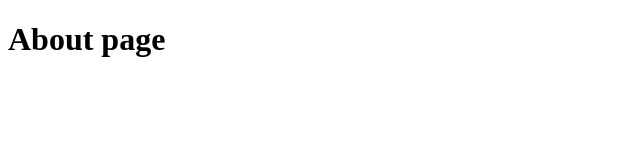
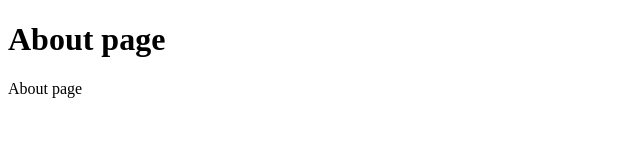
Before and after one commit to codingvsme/learning-git, a plain HTML site: page about.html in a window 1280 px wide. Shown: the full height of the page, 0-640 px from the left. Drawn offline with Linux system fonts and the light colour scheme.

Commit message:
Add into in about.html file

```diff
--- a/about.html
+++ b/about.html
@@ -7,5 +7,6 @@
 </head>
 <body>
     <h1>About page</h1>
+    <p>About page</p>
 </body>
 </html>
```
